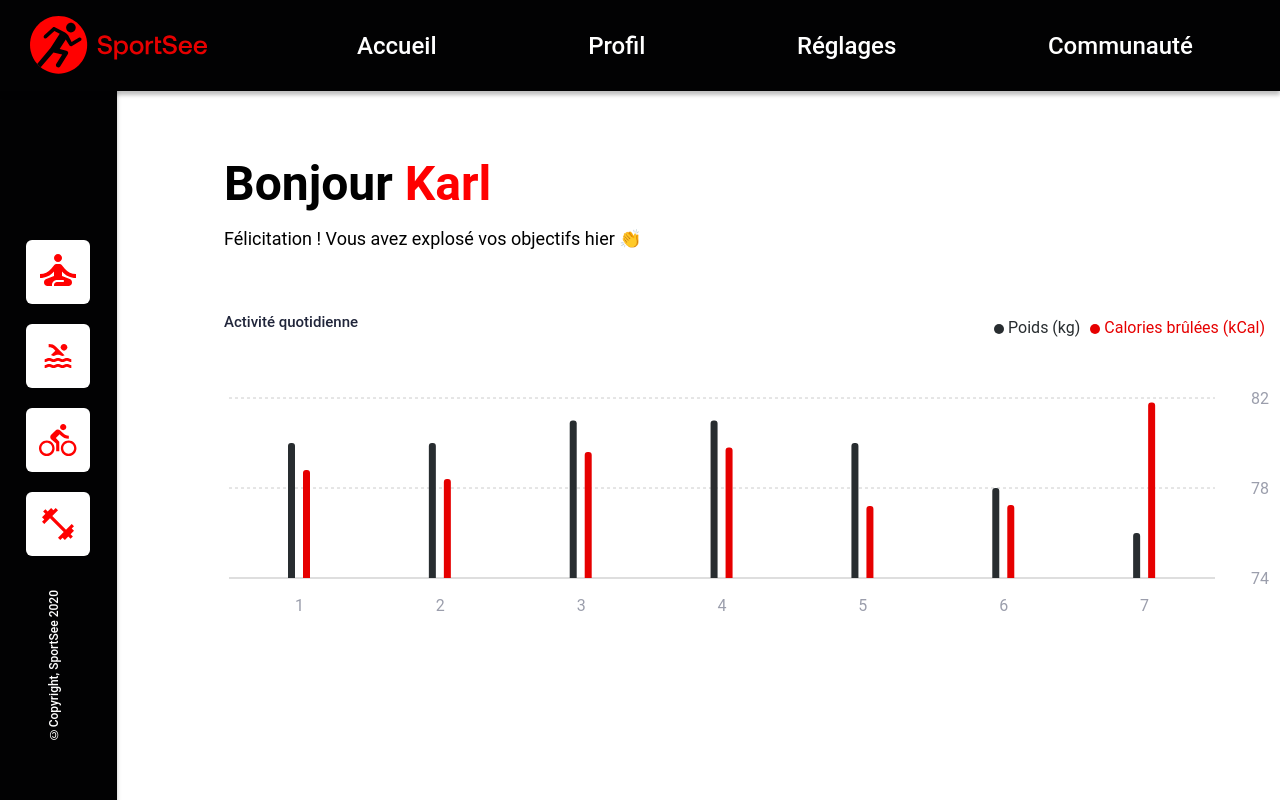
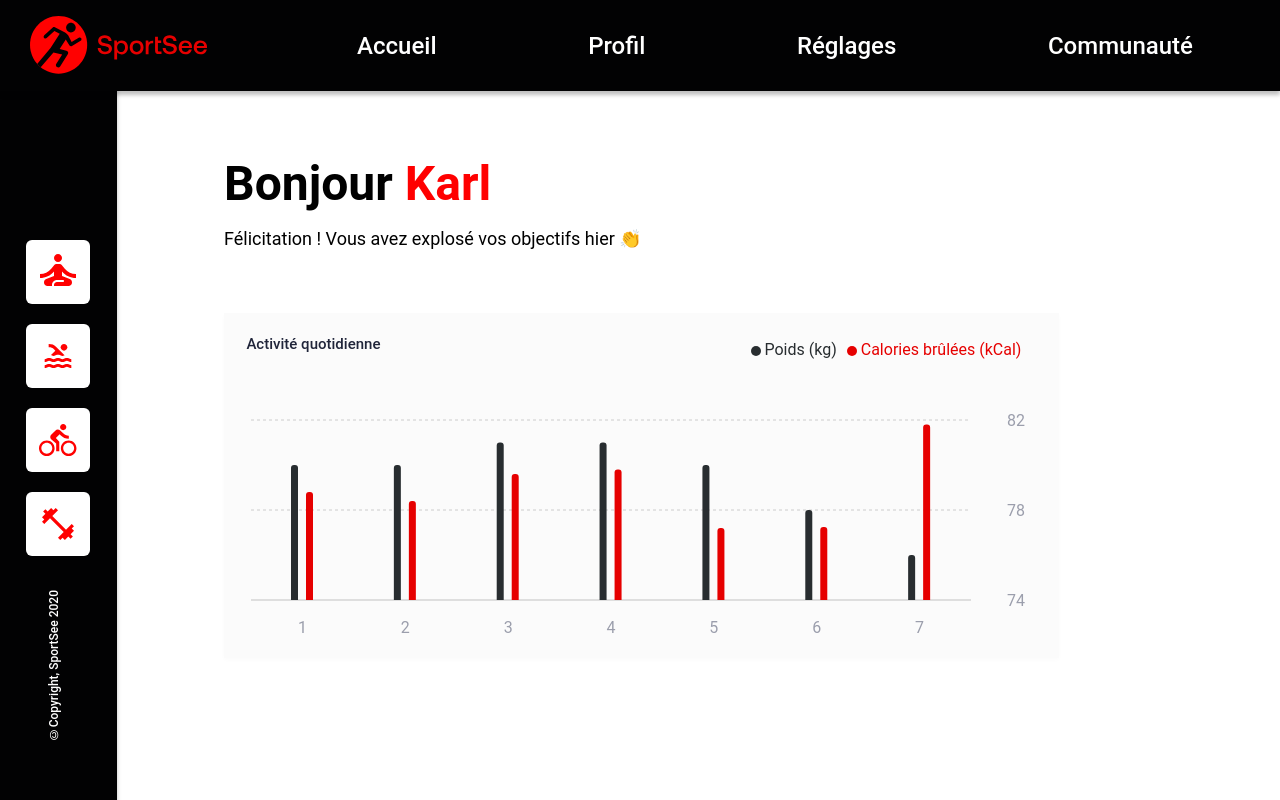
Before and after one commit to jojoner16/SportSee, a React (Create React App) app: page /user/12 in a window 1280 px wide. Built offline with nearby package versions, Linux system fonts and the light colour scheme; the HTML template or start-up script is replaced by a standard one.

Commit message:
finition css

```diff
--- a/src/components/userActivity/UserActivity.js
+++ b/src/components/userActivity/UserActivity.js
@@ -18,8 +18,8 @@ const Title = styled.h2`
   font-weight: 500;
 `;
 
-const Tooltips = styled.div`
-  display: block;
+const StyledToolTip = styled.div`
+  display: block !important;
   padding: 0.25rem 0.4375rem;
   background-color: red;
   color: white;
@@ -27,6 +27,13 @@ const Tooltips = styled.div`
   line-height: 1.5rem;
   text-align: center;
 `;
+
+const activityContainerStyles = {
+  width: '52.1875rem',
+  backgroundColor: '#FBFBFB',
+  boxShadow: '0px 2px 4px 0px #00000005',
+  padding: '1.4rem',
+};
 
 function UserActivity({ userActivity }) {
   if (!userActivity) {
@@ -36,17 +43,17 @@ function UserActivity({ userActivity }) {
   function CustomToolTip({ active, payload }) {
     if (active && payload && payload.length) {
       return (
-        <Tooltips>
+        <StyledToolTip className="tooltip">
           <p>{payload[0].value + 'kg'}</p>
           <p>{payload[1].value + 'Kcal'}</p>
-        </Tooltips>
+        </StyledToolTip>
       );
     }
     return null;
   }
 
   return (
-    <div>
+    <div className="activityContainer" style={activityContainerStyles}>
       <Title>Activité quotidienne</Title>
       <ResponsiveContainer width="100%" height={300}>
         <BarChart data={userActivity.sessions} barSize={7} barGap={8}>
```
